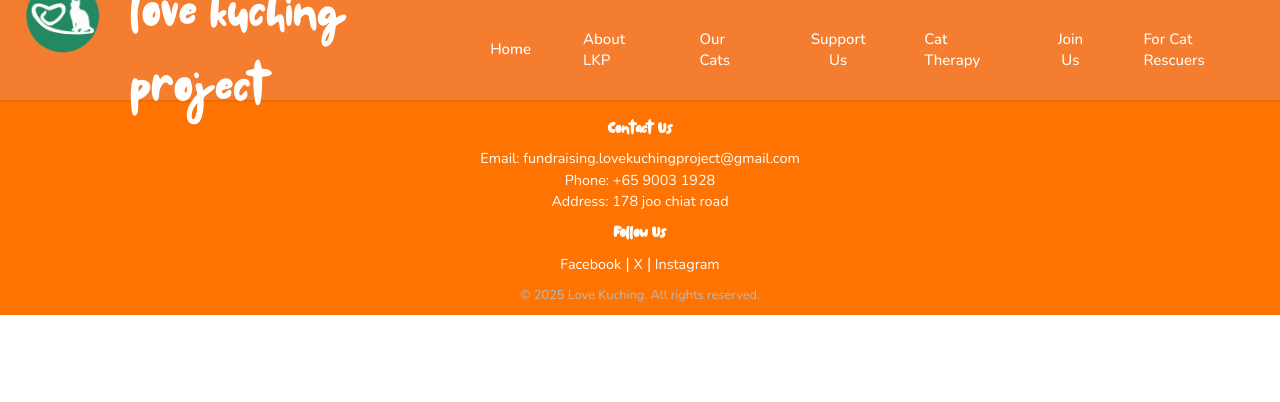
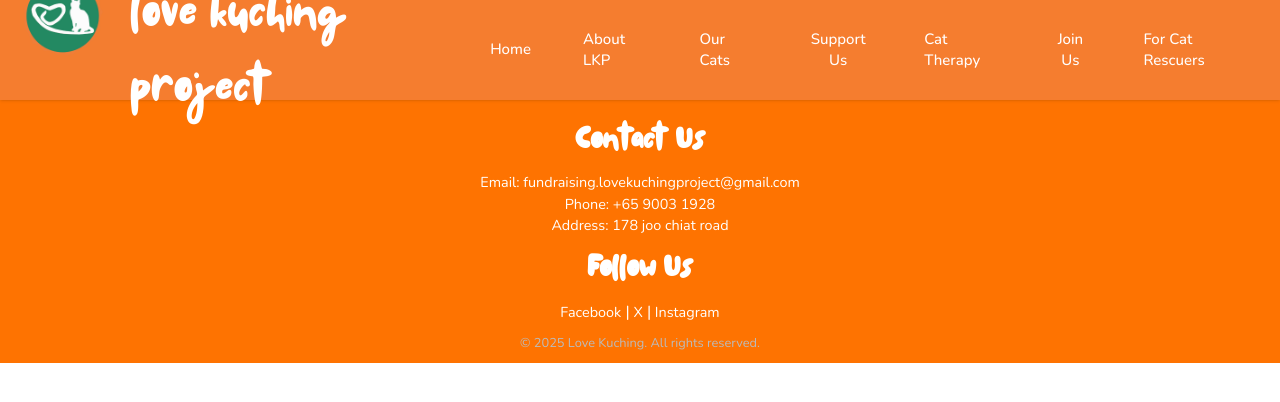
Before and after one commit to Paws-4-a-Cause/LKP, a React (Vite) app: page /#/volunteer-opportunities in a window 1280 px wide. Shown: the top 402 px of the page. Built offline with nearby package versions, Linux system fonts and the light colour scheme; grey boxes are pictures that could not be loaded; a web font is replaced by a local one.

Commit message:
fix: remove hard coded file path

```diff
--- a/src/components/footer.css
+++ b/src/components/footer.css
@@ -37,7 +37,7 @@
 }
 
 .footer-contact h3, .footer-social h3 {
-  font-size: 1rem; /* Reduced heading font size */
+  font-size: 2rem; /* Reduced heading font size */
   margin-bottom: 5px; /* Add space below the headings */
   font-family: 'Le Petit Cochon';
   font-weight: bold;
--- a/src/components/footer.tsx
+++ b/src/components/footer.tsx
@@ -1,7 +1,6 @@
 import React from "react";
-// import { Link } from "react-router-dom";
-import "./footer.css"; // Import the footer CSS file
-import logo from "../assets/LKPLogo.jpg"; // Import the logo image
+import "./footer.css";
+import logo from "@/assets/LKPLogo.png"
 
 // Define the Footer component
 const Footer: React.FC = () => {
```
